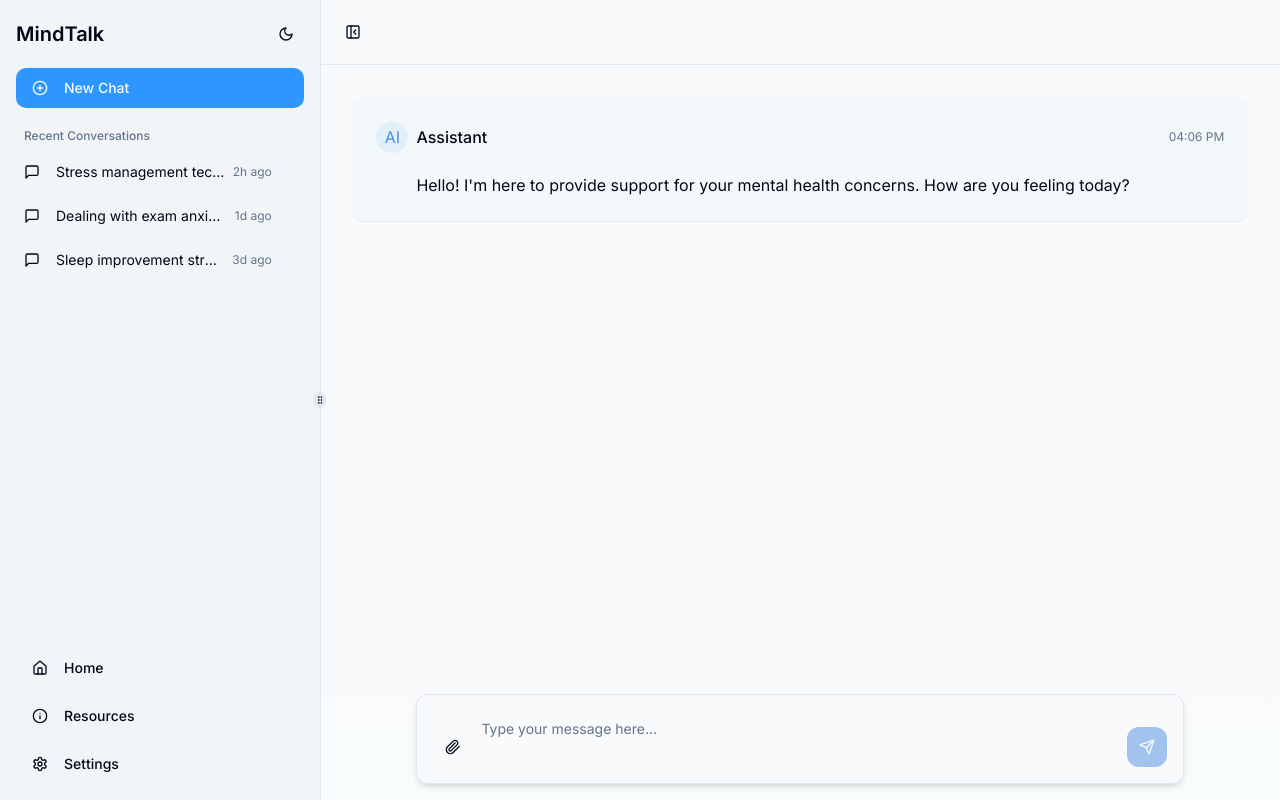
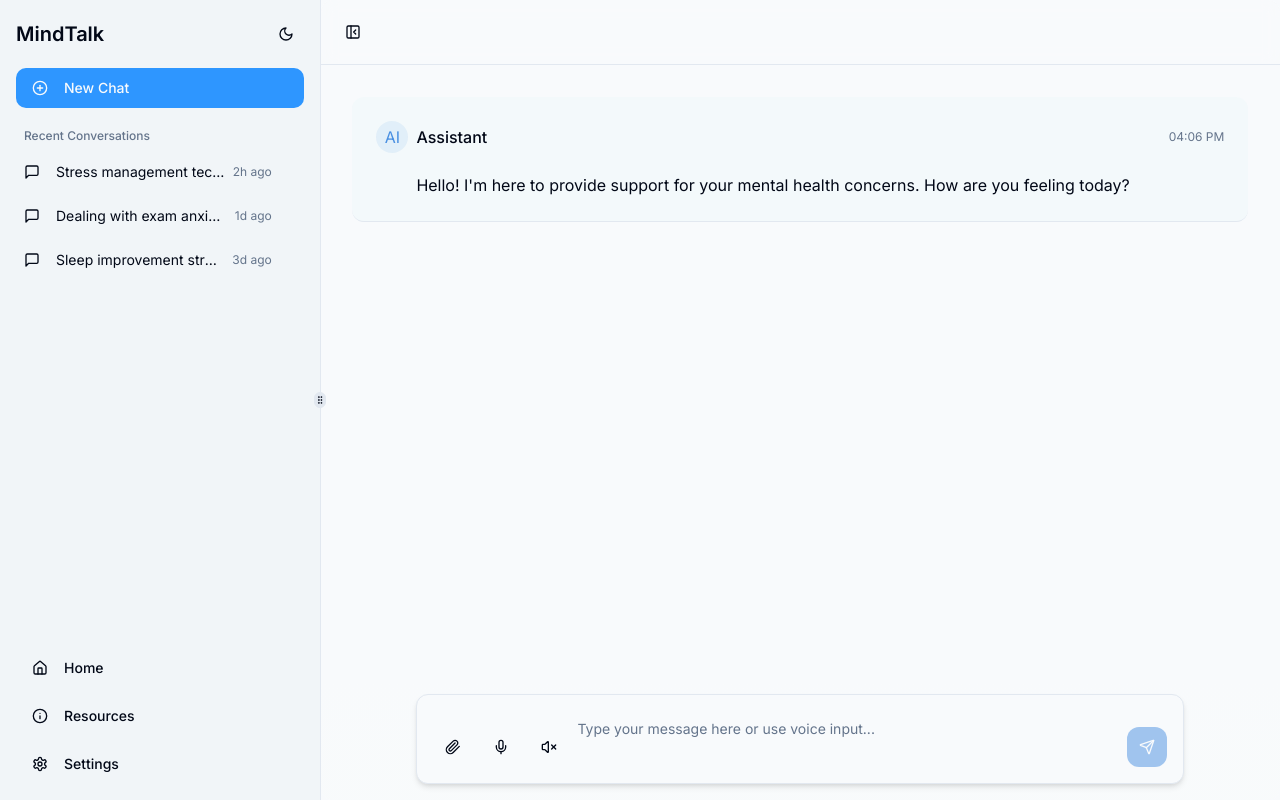
Before and after one commit to Satskii/Mental_Help, a React (Vite) app: page /chat in a window 1280 px wide. Built offline with nearby package versions, Linux system fonts and the light colour scheme.

Commit message:
Add text-to-speech and speech-to-text
Implemented text-to-speech and speech-to-text functionality for the chat interface, integrating with Ollama 3.2b.

```diff
--- a/src/components/ChatInput.tsx
+++ b/src/components/ChatInput.tsx
@@ -1,11 +1,14 @@
-
 import React, { useState, useRef, useEffect } from 'react';
 import { Textarea } from '@/components/ui/textarea';
 import { Button } from '@/components/ui/button';
-import { Send, Paperclip, X } from 'lucide-react';
+import { Send, Paperclip, X, Mic, MicOff, Volume2, VolumeX } from 'lucide-react';
+import { speechManager } from '@/utils/speechUtils';
+import { useToast } from "@/hooks/use-toast";
 
 interface ChatInputProps {
   onSendMessage: (message: string, files?: File[]) => void;
+  isSpeaking?: boolean;
+  onToggleSpeech?: () => void;
 }
 
 interface UploadedFile {
@@ -13,11 +16,14 @@ interface UploadedFile {
   preview?: string;
 }
 
-const ChatInput: React.FC<ChatInputProps> = ({ onSendMessage }) => {
+const ChatInput: React.FC<ChatInputProps> = ({ onSendMessage, isSpeaking, onToggleSpeech }) => {
   const [message, setMessage] = useState('');
   const [uploadedFiles, setUploadedFiles] = useState<UploadedFile[]>([]);
+  const [isListening, setIsListening] = useState(false);
+  const [speechEnabled, setSpeechEnabled] = useState(false);
   const textareaRef = useRef<HTMLTextAreaElement>(null);
   const fileInputRef = useRef<HTMLInputElement>(null);
+  const { toast } = useToast();
 
   useEffect(() => {
     if (textareaRef.current) {
@@ -26,6 +32,14 @@ const ChatInput: React.FC<ChatInputProps> = ({ onSendMessage }) => {
       textareaRef.current.style.height = `${textareaRef.current.scrollHeight}px`;
     }
   }, [message]);
+
+  useEffect(() => {
+    // Check if speech features are supported
+    const support = speechManager.isSupported();
+    if (!support.speechRecognition || !support.speechSynthesis) {
+      console.warn('Speech features not fully supported in this browser');
+    }
+  }, []);
 
   const handleFileUpload = (event: React.ChangeEvent<HTMLInputElement>) => {
     const files = Array.from(event.target.files || []);
@@ -80,6 +94,60 @@ const ChatInput: React.FC<ChatInputProps> = ({ onSendMessage }) => {
       e.preventDefault();
       handleSubmit(e);
     }
+  };
+
+  const handleMicrophoneClick = async () => {
+    if (isListening) {
+      speechManager.stopListening();
+      setIsListening(false);
+      return;
+    }
+
+    try {
+      setIsListening(true);
+
+      await speechManager.startListening(
+        (text) => {
+          setMessage(prev => prev + (prev ? ' ' : '') + text);
+          setIsListening(false);
+          toast({
+            title: "Speech captured",
+            description: "Your speech has been converted to text.",
+          });
+        },
+        (error) => {
+          setIsListening(false);
+          toast({
+            title: "Speech recognition error",
+            description: error,
+            variant: "destructive",
+          });
+        }
+      );
+    } catch (error) {
+      setIsListening(false);
+      toast({
+        title: "Microphone access denied",
+        description: "Please allow microphone access to use speech input.",
+        variant: "destructive",
+      });
+    }
+  };
+
+  const toggleSpeechOutput = () => {
+    setSpeechEnabled(!speechEnabled);
+    onToggleSpeech?.();
+
+    if (speechEnabled) {
+      speechManager.stopSpeaking();
+    }
+
+    toast({
+      title: speechEnabled ? "Speech output disabled" : "Speech output enabled",
+      description: speechEnabled ?
+        "AI responses will no longer be read aloud." :
+        "AI responses will be read aloud.",
+    });
   };
 
   const formatFileSize = (bytes: number) => {
@@ -137,10 +205,36 @@ const ChatInput: React.FC<ChatInputProps> = ({ onSendMessage }) => {
           <Paperclip className="h-4 w-4" />
         </Button>
 
+        <Button
+          type="button"
+          variant="ghost"
+          size="icon"
+          className={`h-10 w-10 flex-shrink-0 rounded-lg transition-colors ${
+            isListening ? 'bg-red-100 text-red-600 hover:bg-red-200' : 'hover:bg-muted'
+          }`}
+          onClick={handleMicrophoneClick}
+          title={isListening ? "Stop listening" : "Start voice input"}
+        >
+          {isListening ? <MicOff className="h-4 w-4" /> : <Mic className="h-4 w-4" />}
+        </Button>
+
+        <Button
+          type="button"
+          variant="ghost"
+          size="icon"
+          className={`h-10 w-10 flex-shrink-0 rounded-lg transition-colors ${
+            speechEnabled ? 'bg-blue-100 text-blue-600 hover:bg-blue-200' : 'hover:bg-muted'
+          }`}
+          onClick={toggleSpeechOutput}
+          title={speechEnabled ? "Disable speech output" : "Enable speech output"}
+        >
+          {speechEnabled ? <Volume2 className="h-4 w-4" /> : <VolumeX className="h-4 w-4" />}
+        </Button>
+
         <div className="flex-1">
           <Textarea
             ref={textareaRef}
-            placeholder="Type your message here..."
+            placeholder="Type your message here or use voice input..."
             value={message}
             onChange={(e) => setMessage(e.target.value)}
             onKeyDown={handleKeyDown}
--- a/src/components/ChatInterface.tsx
+++ b/src/components/ChatInterface.tsx
@@ -5,6 +5,7 @@ import { PanelLeft, PanelLeftClose, Paperclip } from 'lucide-react';
 import ChatInput from '@/components/ChatInput';
 import SuicidePreventionAlert from '@/components/SuicidePreventionAlert';
 import { detectCrisisLanguage } from '@/utils/crisisDetection';
+import { speechManager } from '@/utils/speechUtils';
 
 interface Message {
   id: string;
@@ -29,6 +30,8 @@ const ChatInterface: React.FC<ChatInterfaceProps> = ({ onToggleSidebar, sidebarH
     }
   ]);
   const [showCrisisAlert, setShowCrisisAlert] = useState(false);
+  const [isSpeaking, setIsSpeaking] = useState(false);
+  const [speechEnabled, setSpeechEnabled] = useState(false);
   const messagesEndRef = useRef<HTMLDivElement>(null);
   const { toast } = useToast();
 
@@ -40,8 +43,46 @@ const ChatInterface: React.FC<ChatInterfaceProps> = ({ onToggleSidebar, sidebarH
     scrollToBottom();
   }, [messages]);
 
+  // Speak the latest assistant message when speech is enabled
+  useEffect(() => {
+    if (speechEnabled && messages.length > 0) {
+      const latestMessage = messages[messages.length - 1];
+      if (latestMessage.role === 'assistant' && latestMessage.id !== '1') {
+        handleSpeakMessage(latestMessage.content);
+      }
+    }
+  }, [messages, speechEnabled]);
+
+  const handleSpeakMessage = async (text: string) => {
+    if (!speechEnabled) return;
+
+    setIsSpeaking(true);
+    try {
+      await speechManager.speak(text, () => {
+        setIsSpeaking(false);
+      });
+    } catch (error) {
+      setIsSpeaking(false);
+      console.error('Speech synthesis error:', error);
+    }
+  };
+
+  const handleToggleSpeech = () => {
+    setSpeechEnabled(!speechEnabled);
+    if (speechEnabled) {
+      speechManager.stopSpeaking();
+      setIsSpeaking(false);
+    }
+  };
+
   const handleSendMessage = (content: string, files?: File[]) => {
     if (!content.trim() && (!files || files.length === 0)) return;
+
+    // Stop any ongoing speech
+    if (isSpeaking) {
+      speechManager.stopSpeaking();
+      setIsSpeaking(false);
+    }
 
     // Add user message
     const userMessage: Message = {
@@ -170,7 +211,11 @@ const ChatInterface: React.FC<ChatInterfaceProps> = ({ onToggleSidebar, sidebarH
       </div>
 
       <div className="sticky bottom-0 p-4 bg-gradient-to-t from-background via-background to-transparent rounded-b-lg">
-        <ChatInput onSendMessage={handleSendMessage} />
+        <ChatInput
+          onSendMessage={handleSendMessage}
+          isSpeaking={isSpeaking}
+          onToggleSpeech={handleToggleSpeech}
+        />
       </div>
     </div>
   );
--- /dev/null
+++ b/src/utils/speechUtils.ts
@@ -0,0 +1,114 @@
+
+export class SpeechManager {
+  private recognition: SpeechRecognition | null = null;
+  private synthesis: SpeechSynthesis;
+  private isListening = false;
+
+  constructor() {
+    this.synthesis = window.speechSynthesis;
+
+    // Initialize speech recognition if available
+    if ('webkitSpeechRecognition' in window || 'SpeechRecognition' in window) {
+      const SpeechRecognition = (window as any).SpeechRecognition || (window as any).webkitSpeechRecognition;
+      this.recognition = new SpeechRecognition();
+      this.recognition.continuous = false;
+      this.recognition.interimResults = false;
+      this.recognition.lang = 'en-US';
+    }
+  }
+
+  // Speech-to-Text
+  startListening(onResult: (text: string) => void, onError?: (error: string) => void): Promise<void> {
+    return new Promise((resolve, reject) => {
+      if (!this.recognition) {
+        const error = 'Speech recognition not supported in this browser';
+        onError?.(error);
+        reject(new Error(error));
+        return;
+      }
+
+      if (this.isListening) {
+        resolve();
+        return;
+      }
+
+      this.isListening = true;
+
+      this.recognition.onresult = (event) => {
+        const result = event.results[0][0].transcript;
+        onResult(result);
+        this.isListening = false;
+        resolve();
+      };
+
+      this.recognition.onerror = (event) => {
+        const error = `Speech recognition error: ${event.error}`;
+        onError?.(error);
+        this.isListening = false;
+        reject(new Error(error));
+      };
+
+      this.recognition.onend = () => {
+        this.isListening = false;
+      };
+
+      try {
+        this.recognition.start();
+      } catch (error) {
+        this.isListening = false;
+        const errorMsg = 'Failed to start speech recognition';
+        onError?.(errorMsg);
+        reject(new Error(errorMsg));
+      }
+    });
+  }
+
+  stopListening() {
+    if (this.recognition && this.isListening) {
+      this.recognition.stop();
+      this.isListening = false;
+    }
+  }
+
+  // Text-to-Speech
+  speak(text: string, onEnd?: () => void): Promise<void> {
+    return new Promise((resolve) => {
+      // Stop any ongoing speech
+      this.synthesis.cancel();
+
+      const utterance = new SpeechSynthesisUtterance(text);
+      utterance.rate = 0.9;
+      utterance.pitch = 1;
+      utterance.volume = 1;
+
+      utterance.onend = () => {
+        onEnd?.();
+        resolve();
+      };
+
+      utterance.onerror = () => {
+        onEnd?.();
+        resolve();
+      };
+
+      this.synthesis.speak(utterance);
+    });
+  }
+
+  stopSpeaking() {
+    this.synthesis.cancel();
+  }
+
+  getIsListening() {
+    return this.isListening;
+  }
+
+  isSupported() {
+    return {
+      speechRecognition: !!this.recognition,
+      speechSynthesis: 'speechSynthesis' in window
+    };
+  }
+}
+
+export const speechManager = new SpeechManager();
```
